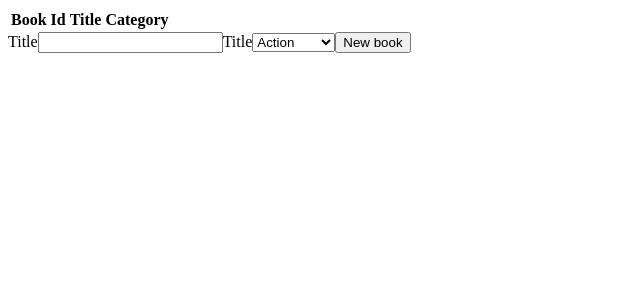
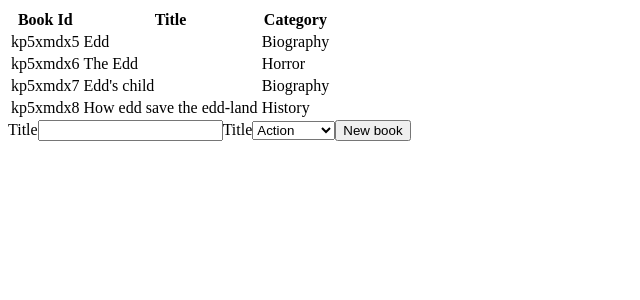
Before and after one commit to edxco/bookstore, a React (Create React App) app: page / in a window 1280 px wide. Shown: the top 300 px of the page, without its empty margins (0-640 px from the left). Built offline with nearby package versions, Linux system fonts and the light colour scheme.

Commit message:
Fix invalid type

```diff
--- a/src/components/containers/BookList.js
+++ b/src/components/containers/BookList.js
@@ -11,8 +11,7 @@ const BooksList = ({ books }) => (
       <th>Title</th>
       <th>Category</th>
     </tr>
-{console.log(books)}
-    {/* {books.books.map((book) => (
+    {books.bookReducer.map((book) => (
 
       <tr key={book.id + 2}>
         <td key={book.id}>{book.id}</td>
@@ -20,13 +19,13 @@ const BooksList = ({ books }) => (
         <td key={book.category}>{book.category}</td>
       </tr>
 
-    ))} */}
+    ))}
 
     <tbody />
   </table>
 );
 
-const mapStateToProps = (state) => ({ books: state.bookReducer });
+const mapStateToProps = (state) => ({ books: state });
 
 BooksList.propTypes = {
   books: PropTypes.objectOf(PropTypes.array).isRequired,
```
